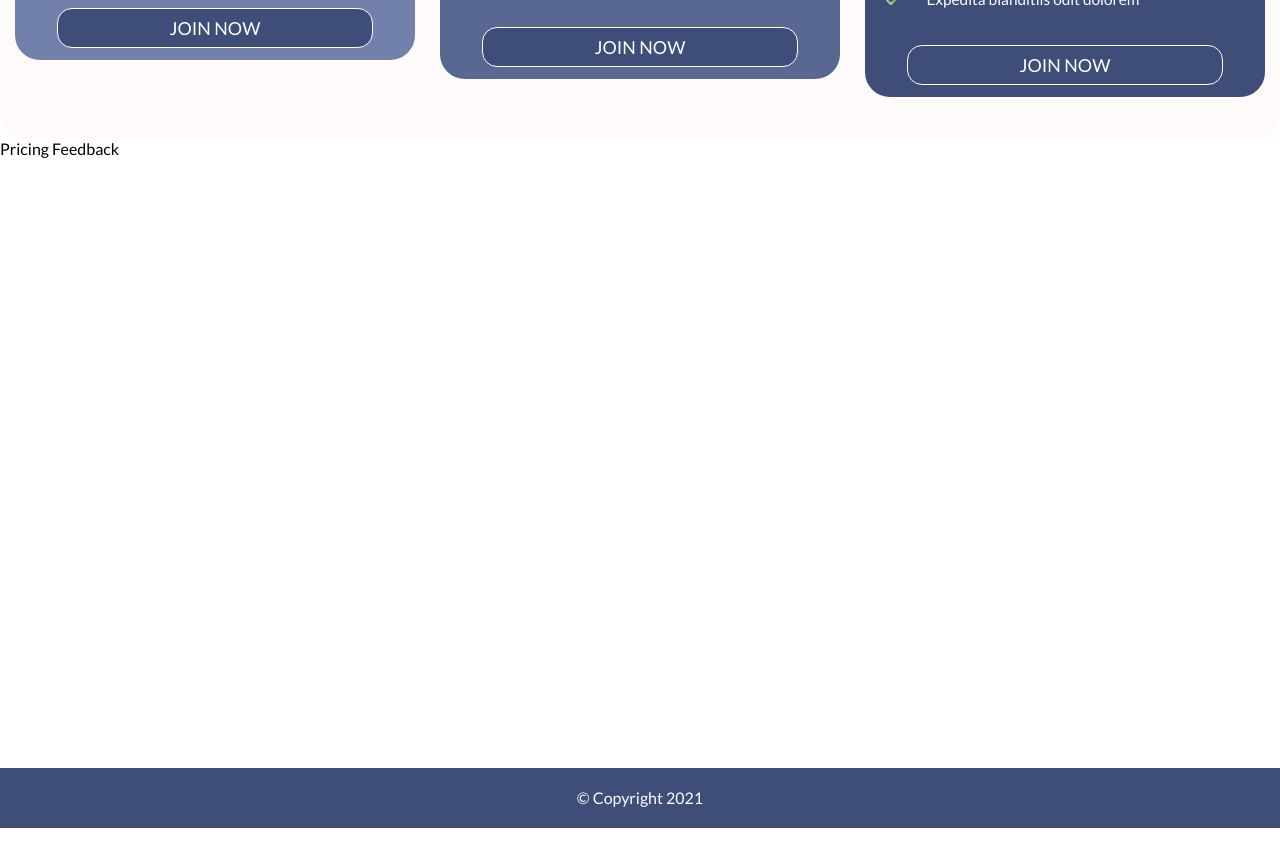
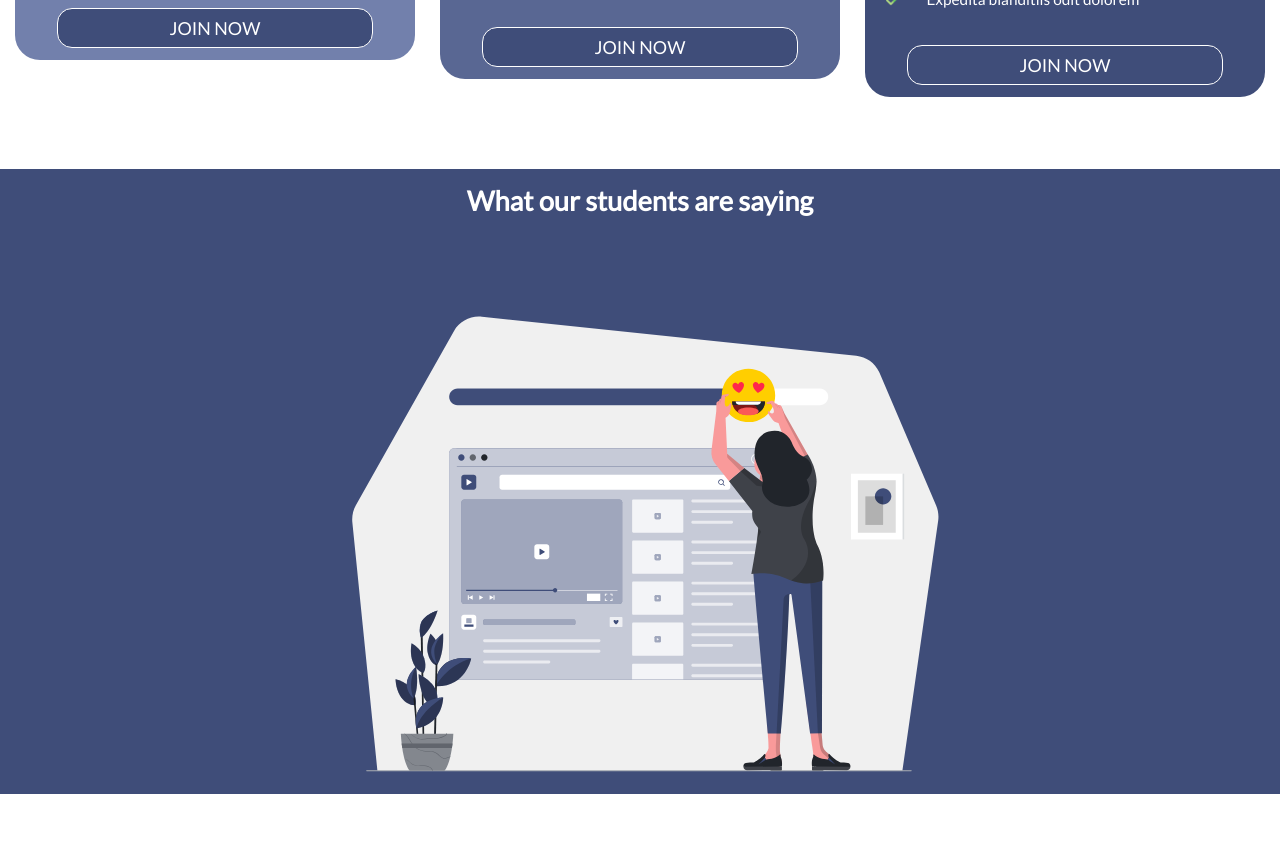
Before and after one commit to Thunderbolton/Online-English-School, a React (Create React App) app: page /pricing in a window 1280 px wide. Shown: the part 900-1766 px from the top of the page. Before the commit the page ends 1728 px from the top, so only its background shows below. Built offline with nearby package versions, Linux system fonts and the light colour scheme.

Commit message:
added image and screen responsiveness to Pricing Feedback

```diff
--- a/src/components/PricingFeedback.js
+++ b/src/components/PricingFeedback.js
@@ -1,7 +1,12 @@
+import feedback from "../img/feedback.svg"
+
 const PricingFeedback = () => {
     return (
-        <div>
-            <p>Pricing Feedback</p>
+        <div className="pricing-feedback">
+            <h2>What our students are saying</h2>
+            <div className="pricing-feedback-container">
+                <img src={feedback} alt="a woman adjusting a ratings slider" />
+            </div>
         </div>
      );
 }
--- a/src/index.css
+++ b/src/index.css
@@ -579,7 +579,7 @@ button {
   top: 190px;
   overflow: hidden;
   /* height: 750px; */
-  margin-bottom: 800px;
+  margin-bottom: 600px;
 }
 
 .pricing-header {
@@ -601,9 +601,7 @@ button {
   text-align: center;
   line-height: 2.3rem;
   height: 725px;
-  border-radius: 25px;
   /* border: solid 2px red; */
-  background-color: snow;
 }
 
 .pricing img {
@@ -665,11 +663,11 @@ button {
 }
 
 
-
 @media (max-width:950px) {
   .pricing-hero {
     flex-direction: column;
     width: 55%;
+    margin-top: 630px;
   }
   .pricing section {
     margin: 30px 0;
@@ -679,6 +677,42 @@ button {
     font-size: 1rem;
     background-size: 12px 12px;
   }
+}
+
+.pricing-feedback {
+  height: 625px;
+  margin-top: 30px;
+  background-color: #3f4d79;
+  /* border: solid red 2px; */
+}
+
+.pricing-feedback-container {
+  display: flex;
+  justify-content: center;
+  align-items: center;
+}
+
+.pricing-feedback h2 {
+  text-align: center;
+  font-size: clamp(1.7rem, 2vw, 2rem);
+  padding-top: 15px;
+  color: #fff;
+}
+
+.pricing-feedback img {
+  max-width: 52rem;
+  min-width: 35rem;
+  background-color: #3f4d79;
+}
+
+@media (max-width:950px) {
+  .pricing-feedback {
+    margin-top: 650px;
+  }
+  .pricing-feedback img {
+    opacity: 0.2;
+  }
+
 }
 
 
```
Also changed, not shown: src/img/feedback.svg (added).
